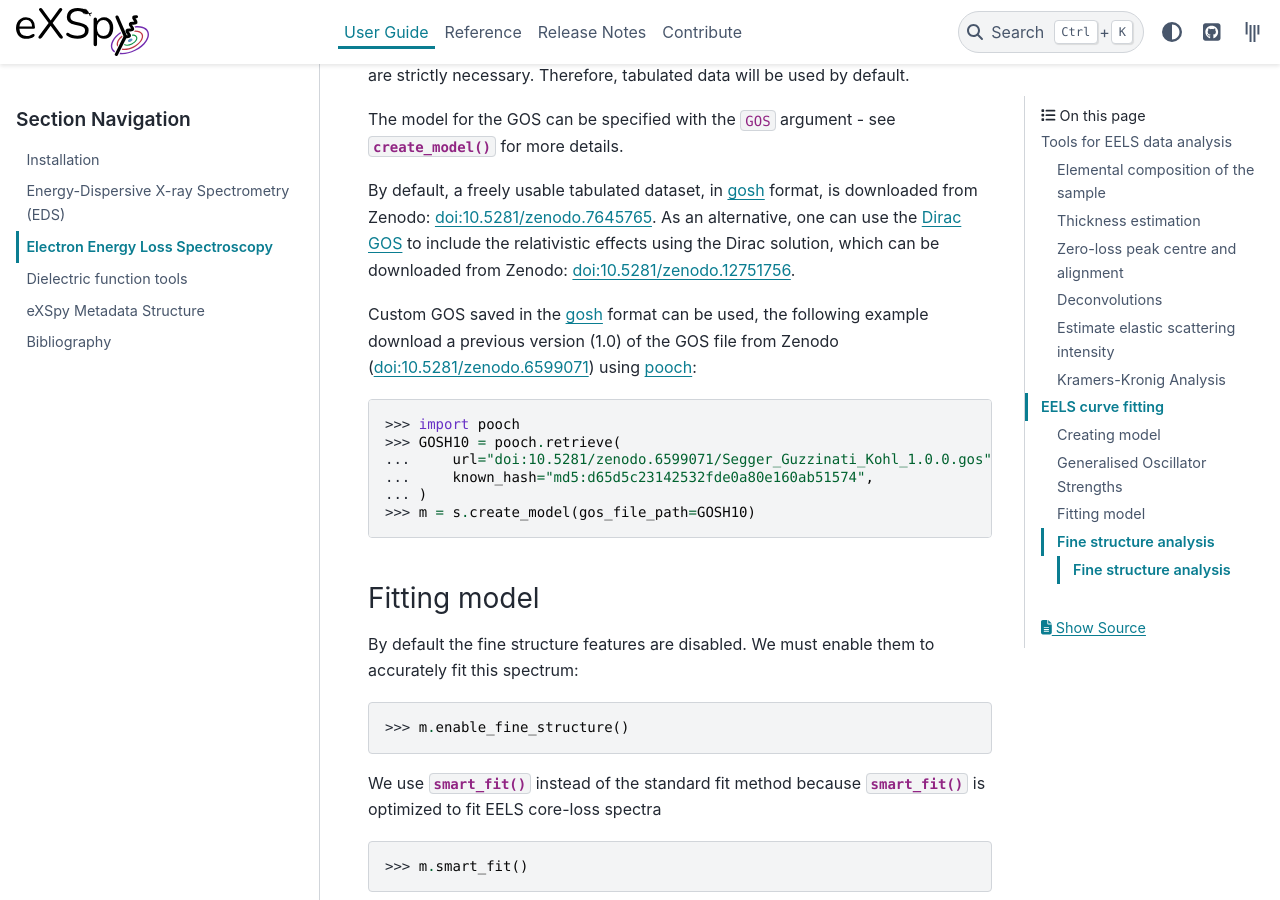
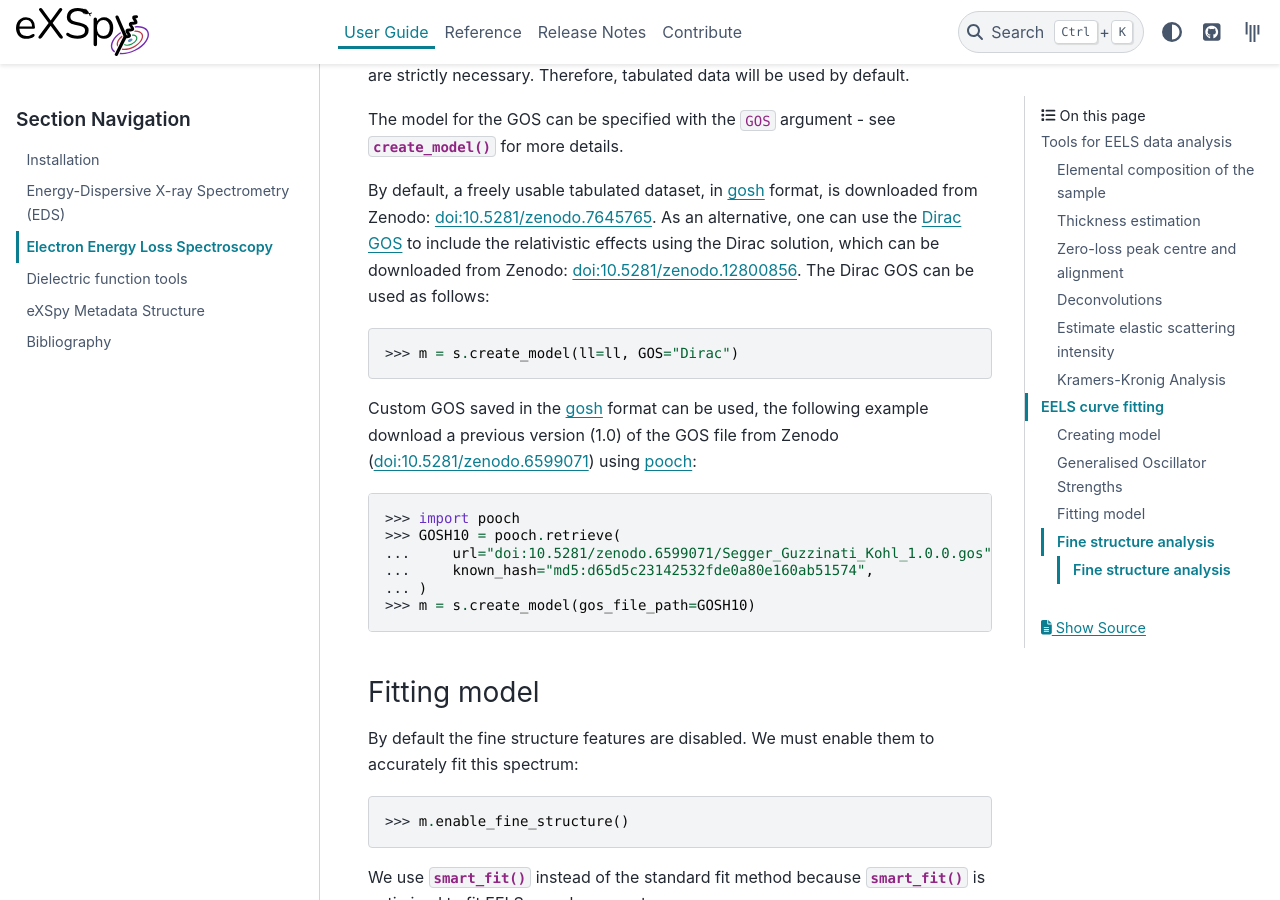
Before and after one commit to hyperspy/exspy, a Sphinx documentation site: the page built from doc/user_guide/eels.rst, in a window 1280 px wide and 900 px high, scrolled down 5765 px. Built offline with Sphinx 7.4.7 and the PyData theme 0.15.4, drawn with Linux system fonts in a browser that asks for light colours; pages that are not in the unit, such as notebooks, are missing from menus; the version number could not be read and is left out.

Commit message:
update link in the doc and add example

```diff
--- a/doc/user_guide/eels.rst
+++ b/doc/user_guide/eels.rst
@@ -274,7 +274,12 @@ The model for the GOS can be specified with the ``GOS`` argument
 By default, a freely usable tabulated dataset, in `gosh <https://gitlab.com/gguzzina/gosh>`__
 format, is downloaded from Zenodo:
 `doi:10.5281/zenodo.7645765 <https://zenodo.org/record/7645765>`_.
-As an alternative, one can use the `Dirac GOS <https://arxiv.org/abs/2405.10151>`_ to include the relativistic effects using the Dirac solution, which can be downloaded from Zenodo: `doi:10.5281/zenodo.12751756 <https://zenodo.org/record/12751756>`_.
+As an alternative, one can use the `Dirac GOS <https://arxiv.org/abs/2405.10151>`_ to include the relativistic effects using the Dirac solution, which can be downloaded from Zenodo: `doi:10.5281/zenodo.12800856 <https://zenodo.org/record/12800856>`_. The Dirac GOS can be used as follows:
+
+.. code-block:: python
+
+    >>> m = s.create_model(ll=ll, GOS="Dirac")
+
 
 Custom GOS saved in the `gosh <https://gitlab.com/gguzzina/gosh>`__ format can be used,
 the following example download a previous version (1.0) of the GOS file from Zenodo
```
